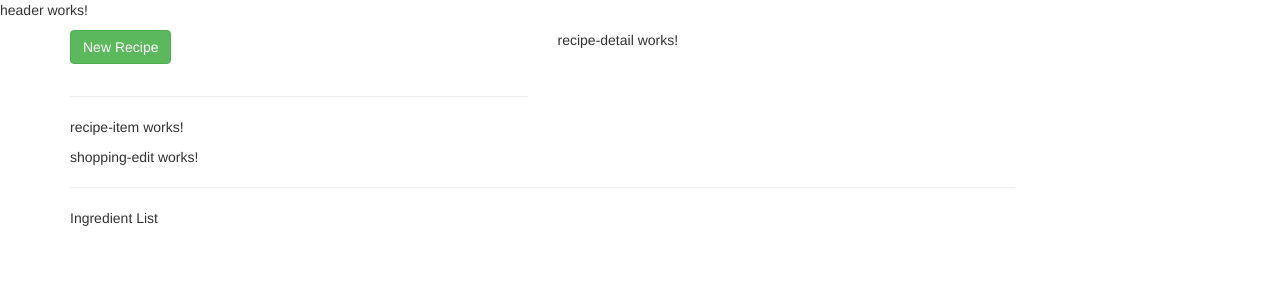
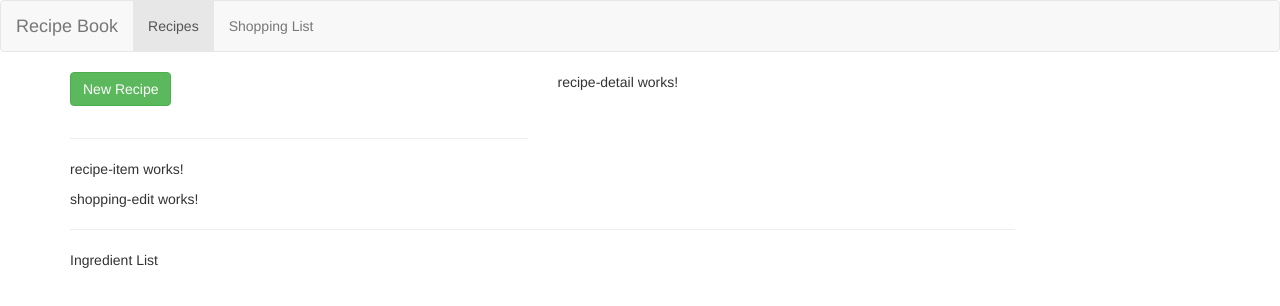
Before and after one commit to ProfOscar/my-recipes-25-26, an Angular app: page / in a window 1280 px wide. Shown: the top 306 px of the page. Built offline with nearby package versions, Linux system fonts and the light colour scheme.

Commit message:
Header semplice senza burger button

```diff
--- a/src/app/header/header.html
+++ b/src/app/header/header.html
@@ -1 +1,13 @@
-<p>header works!</p>
+<nav class="navbar navbar-default">
+    <div class="container-fluid">
+        <div class="navbar-header">
+            <a href="#" class="navbar-brand">Recipe Book</a>
+        </div>
+        <div class="navbar-collapse">
+            <ul class="nav navbar-nav">
+                <li class="active"><a href="#">Recipes</a></li>
+                <li><a href="#">Shopping List</a></li>
+            </ul>
+        </div>
+    </div>
+</nav>
```
